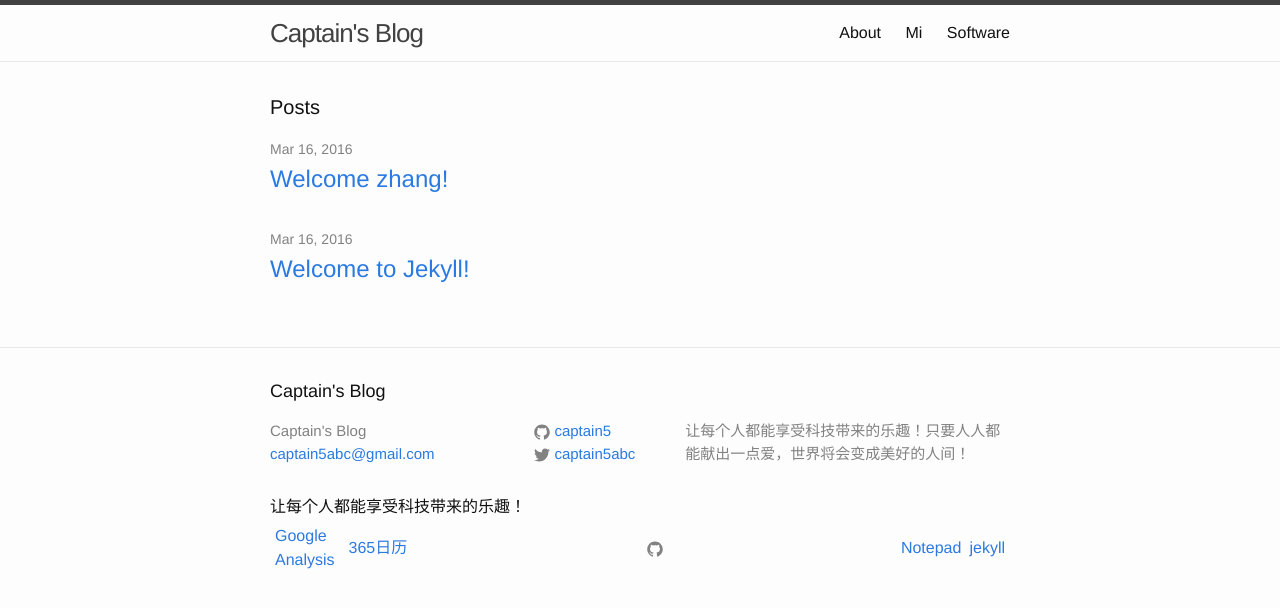
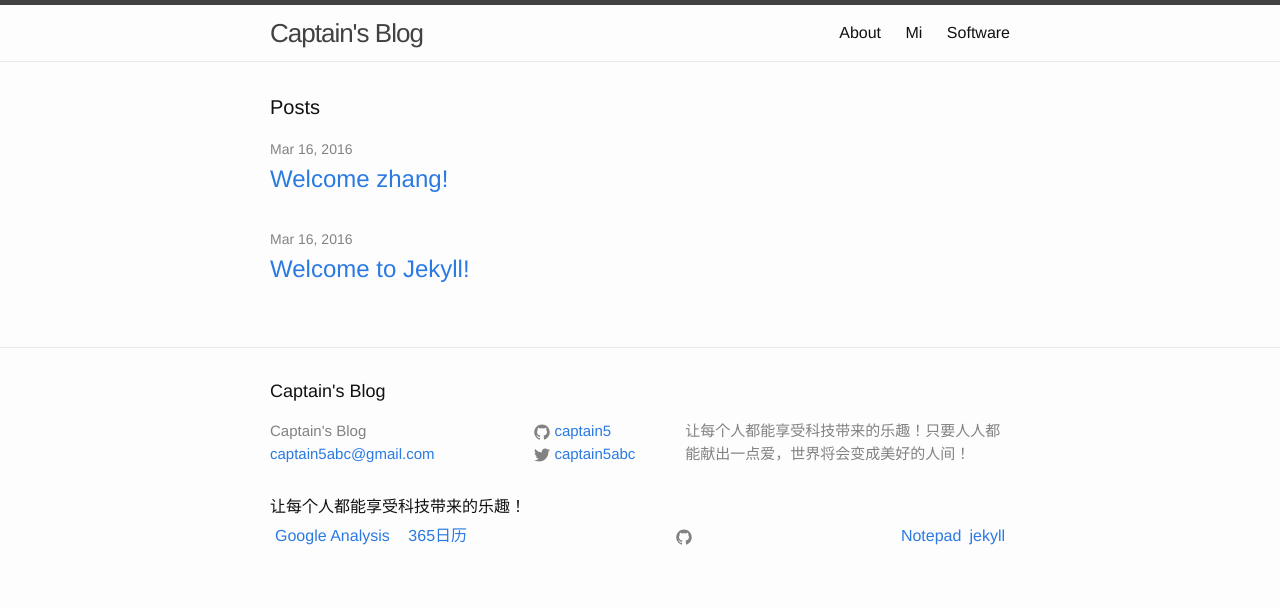
Before and after one commit to captain5/captain5.github.io, a Jekyll site: the page built from index.html, in a window 1280 px wide. Shown: the top 608 px of the page. Built offline with Jekyll 4.4.1, drawn with Linux system fonts in a browser that asks for light colours.

Commit message:
Update footer.html

```diff
--- a/_includes/footer.html
+++ b/_includes/footer.html
@@ -57,9 +57,9 @@
 	setInterval("foot()",5000);
     </script>
    <table cellpadding=3>
-      <tr><td align=left width=10%><a href="https://analytics.google.com"  target="_black">Google Analysis</a></td>
+      <tr><td align=left width=20%><a href="https://analytics.google.com"  target="_black">Google Analysis</a></td>
       <td align=left width=10%><a href="http://www.365rili.com/"  target="_black">365日历</a></td>
-        <td width=80% align=center>{% include icon-github.html %}</td>
+        <td width=70% align=center>{% include icon-github.html %}</td>
         <td align=right width=5%><a href="http://notepad.flowsoft7.com/"  target="_black">Notepad</a></td>
         <td align=right width=5%><a href="https://jekyllrb.com/"  target="_black">jekyll</a></td>
       </tr></table>
```
